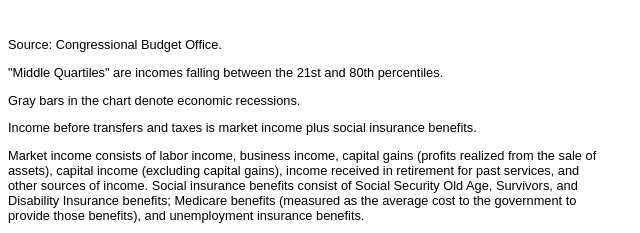
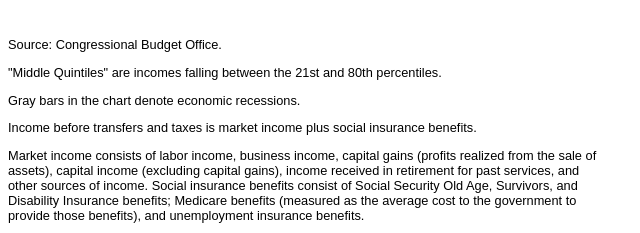
Before and after one commit to kevinxperese/cumulative-income-growth-before-and-after-taxes, a plain HTML site: page index.html in a window 1280 px wide. Shown: the part 519-752 px from the top of the page, 0-640 px from the left. Drawn offline with nearby package versions, Linux system fonts and the light colour scheme.

Commit message:
whoops quintiles not quartiles

```diff
--- a/index.html
+++ b/index.html
@@ -23,7 +23,7 @@
         Source: Congressional Budget Office.
       </p>
       <p>
-        "Middle Quartiles" are incomes falling between the 21st and 80th percentiles.
+        "Middle Quintiles" are incomes falling between the 21st and 80th percentiles.
       </p>
       <p>
         Gray bars in the chart denote economic recessions.
--- a/main.js
+++ b/main.js
@@ -8,7 +8,7 @@ const x = d3.scaleLinear().domain([1979,2014]).range([0,width]),
       y = d3.scaleLinear().domain([125,-25]).range([0,height]),
       colorsBefore = d3.scaleOrdinal().domain(["bottom", "middle", "top"]).range(["#9DC69D", "#82A882", "#4F844F"]),
       colorsAfter = d3.scaleOrdinal().domain(["bottom", "middle", "top"]).range(["#BA749B", "#A54E7E", "#7F2969"]),
-      properLabels = d3.scaleOrdinal().domain(["bottom", "middle", "top"]).range(["Bottom Quartile", "Middle Quartiles", "Top Quartile"])
+      properLabels = d3.scaleOrdinal().domain(["bottom", "middle", "top"]).range(["Bottom Quintile", "Middle Quintiles", "Top Quintile"])
 
 const line = d3.line()
               .x(function(d) { return x(d.year); })
```
